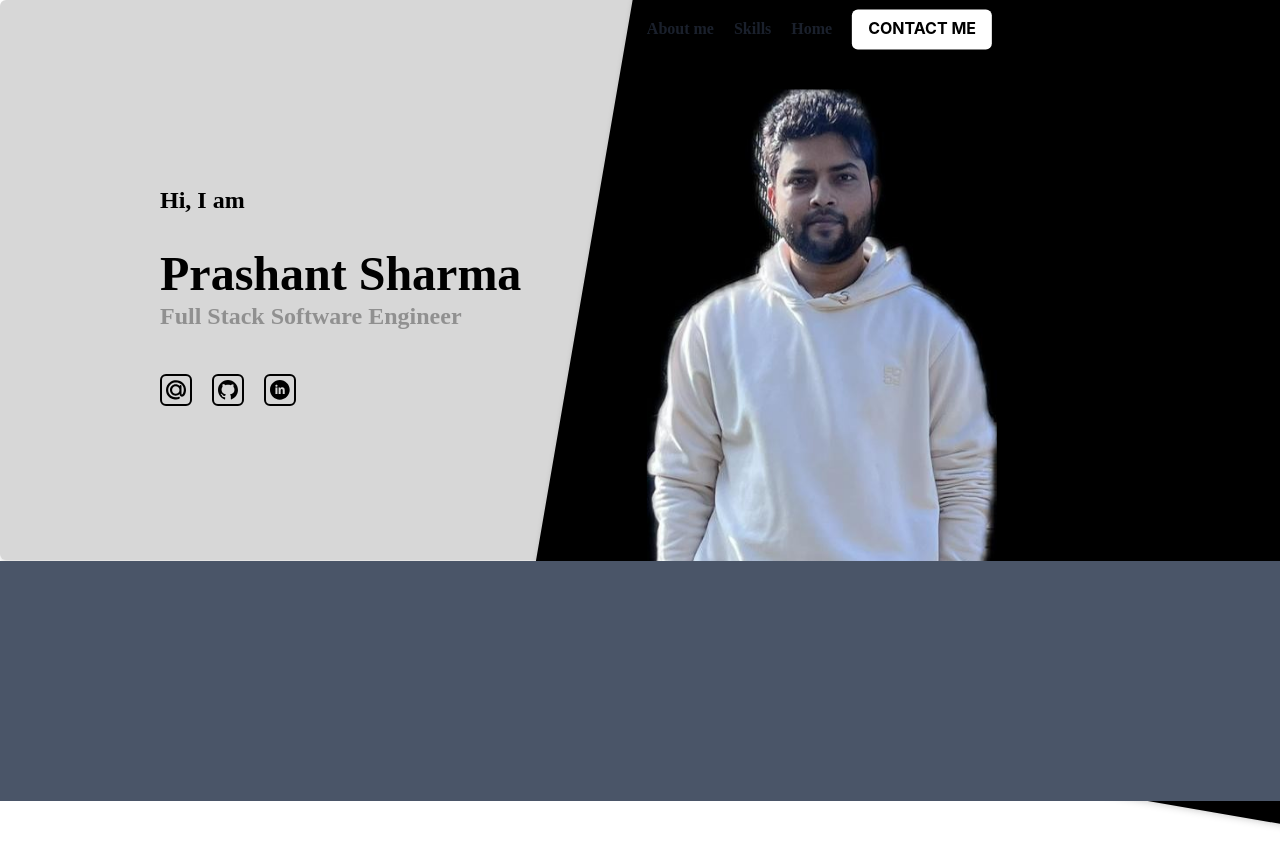
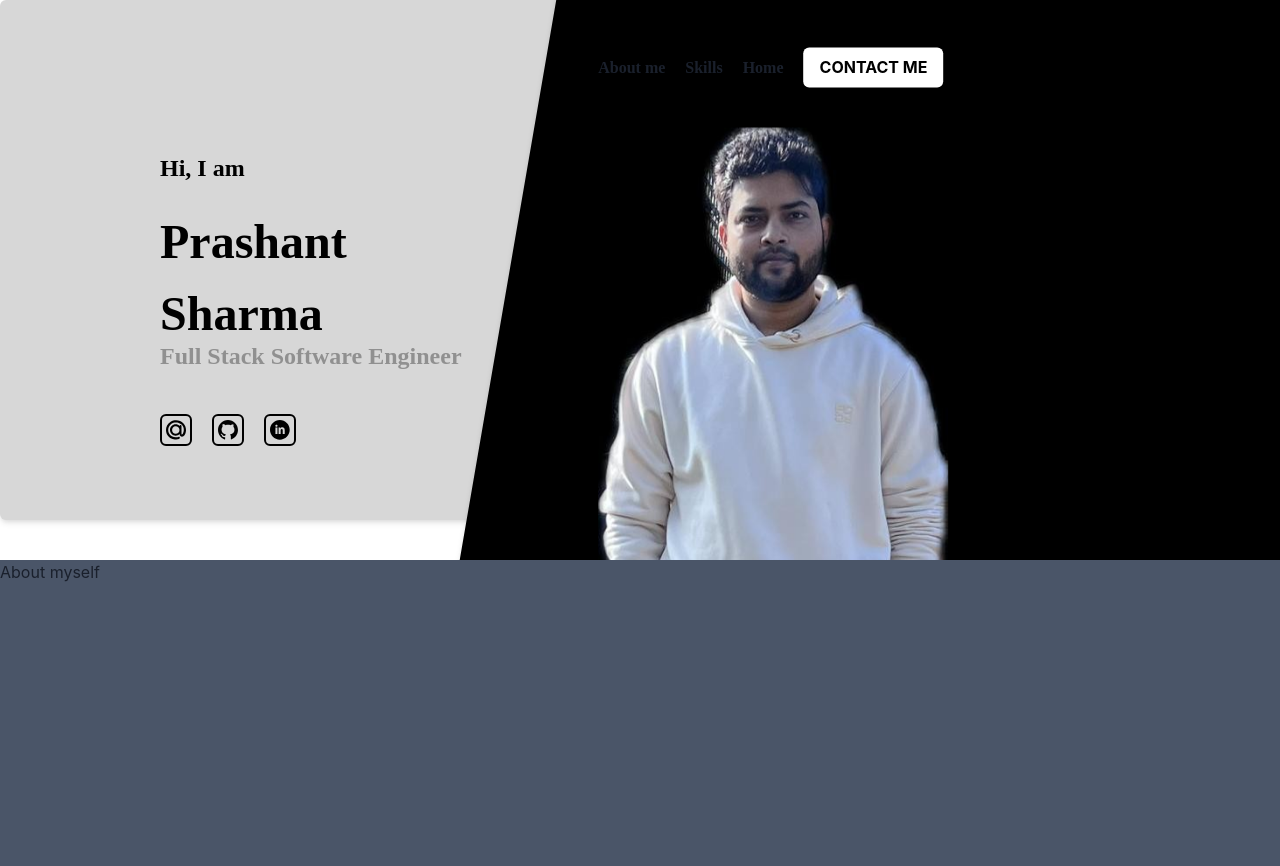
Before and after one commit to prashantsharma12911/Portfolio, a React (Vite) app: page / in a window 1280 px wide. Shown: the top 866 px of the page. Built offline with nearby package versions, Linux system fonts and the light colour scheme.

Commit message:
ui fix for device size > md

```diff
--- a/src/App.tsx
+++ b/src/App.tsx
@@ -1,33 +1,33 @@
-import { Box, Button, Flex, GridItem, HStack, SimpleGrid, Text } from '@chakra-ui/react'
+import { Box, Button, Flex, Grid, GridItem, HStack, Show, SimpleGrid, Text } from '@chakra-ui/react'
 import NavBar from './components/NavBar'
 import ProfileGrid from './components/ProfileGrid'
 
 const App = () => {
   return (
-    // <>
-    // <Flex width="100%" justifyContent="flex-end" p={4} bg='black'>
-    //   <NavBar/>
-    // </Flex>
-    //   <ProfileGrid/>
-    // </>
-    <Box borderRadius="0">
 
-      {/* <Text height={100}>IMPLEMENTATION IN PROGRESS</Text> */}
-      <ProfileGrid/>
+    <Box>
+      <Show below="md">
+        <Box height={100} bg='yellow'>
+          <Text>Hello small device</Text>
+        </Box>
+      </Show>
 
-      {/* <Box width='100vw' height='20vh' display='flex'>
-        <Box width='100vw' height='10vh' bg='blue'>
+      <Show above="md" >
+        {/* <Box w='100vw' h='100vh' position='absolute' overflowX='hidden'> */}
 
+        <ProfileGrid />
+        <Box h='70vh'></Box>
+        {/* height calculations are from top so we need to fix it */}
+        <Box w='100vw' h='120vh' bg='gray.600'>
+          <Text>About myself</Text>
         </Box>
-        <Box width='100vw' height='10vh' bg='red'>
 
-        </Box>
-      </Box> */}
+      </Show>
+
+
+
 
     </Box>
-    // <Box bg='black' width='100vw' height='39.07vh'>
-
-    // </Box>
   )
 }
 
--- /dev/null
+++ b/src/components/PortfolioHeading.tsx
@@ -0,0 +1,21 @@
+import { Text, Image, HStack, Box } from "@chakra-ui/react"
+import github from '../assets/github.svg'
+import linkedin from '../assets/linkedin.svg'
+import mail from '../assets/mail.svg'
+
+const PortfolioHeading = () => {
+    return (
+        <>
+            <Text fontFamily='Raleway' color='black' fontWeight='bold' fontSize='2xl' marginY='8'>Hi, I am</Text>
+            <Text fontFamily='Raleway' color='black' fontWeight='extrabold' fontSize='5xl' marginY={-3}>Prashant Sharma</Text>
+            <Text fontFamily='Raleway' color='#909090' fontWeight='semibold' fontSize='2xl' >Full Stack Software Engineer</Text>
+            <HStack marginY={10} spacing={5}>
+                <Image src={mail} boxSize={8} boxShadow={4} borderRadius="md" border="2px solid black" padding={1} />
+                <Image src={github} boxSize={8} boxShadow={4} borderRadius="md" border="2px solid black" padding={1} />
+                <Image src={linkedin} boxSize={8} boxShadow={4} borderRadius="md" border="2px solid black" padding={1} />
+            </HStack>
+        </>
+    )
+}
+
+export default PortfolioHeading
--- a/src/components/ProfileGrid.tsx
+++ b/src/components/ProfileGrid.tsx
@@ -1,73 +1,45 @@
-import { Box, GridItem, HStack, Icon, IconButton, SimpleGrid, Text , Image } from '@chakra-ui/react';
+import { Box, GridItem, HStack, Icon, IconButton, SimpleGrid, Text, Image } from '@chakra-ui/react';
 import NavBar from './NavBar';
 import { useEffect } from 'react';
 import PortfolioImage from './PortfolioImage';
-import github from '../assets/github.svg'
-import linkedin from '../assets/linkedin.svg'
-import mail from '../assets/mail.svg'
+import PortfolioHeading from './PortfolioHeading';
+
 
 const ProfileGrid = () => {
-  // useEffect(() => {
-  //   document.body.style.overflow = 'hidden';
-  //   return () => {
-  //     document.body.style.overflow = 'auto';
-  //   };
-  // }, []);
-
   return (
-    <Box overflow='hidden' borderRadius="0">
-         {/* <Box  borderRadius="0"> */}
-
+    <Box w='100vw' h='70vh' overflow='hidden' position='absolute'>
         <Box
-        w="100vw"
-        h="70vh"
+          w="50vw"
+          h="520px"
           bg="#D7D7D7"
           color="white"
-        display="flex"
-        // alignItems="center"
-        // justifyContent="center"
           borderRadius="md"
           boxShadow="md"
-        // position="absolute"
-        top={10}
-        left={0}
+
+          position='absolute'
         >
           <Box marginX={40} marginY={150}>
-        <Text  fontFamily='Raleway' color='black' fontWeight='bold' fontSize='2xl' marginY='8'>Hi, I am</Text>
-        <Text fontFamily='Raleway' color='black' fontWeight='extrabold' fontSize='5xl' marginY={-3}>Prashant Sharma</Text>
-        <Text fontFamily='Raleway' color='#909090' fontWeight='semibold' fontSize='2xl' >Full Stack Software Engineer</Text>
-        <HStack marginY={10} spacing={5}>
-        <Image src={mail} boxSize={8} boxShadow={4} borderRadius="md" border="2px solid black" padding={1}/>
-        <Image src={github} boxSize={8} boxShadow={4} borderRadius="md" border="2px solid black" padding={1}/>
-        <Image src={linkedin} boxSize={8} boxShadow={4} borderRadius="md" border="2px solid black" padding={1}/>
-        </HStack>
+            <PortfolioHeading />
           </Box>
-
-
         </Box>
         <Box
-        w="94vw"
-        h="105vh"
+          w="70vw"
+          h="750px"
           bg="black"
-        // display="flex"
-        // alignItems="center"
-        // justifyContent="flex-start"
           borderRadius="md"
-        // zIndex={1}
           boxShadow="md"
-        position="relative"
-        top={'-75vh'}
-        left={"45vw"}
+          position="absolute"
+          top='-10vh'
+          left={"40vw"}
           transform="rotate(9.78deg)"
           overflow='hidden'
-        // border='2px solid red'
         >
-        <Box top={10} position='relative' transform='rotate(-9.78deg)' left={10}>
-        <NavBar/>
-        <PortfolioImage/>
+          <Box top={40} position='absolute' transform='rotate(-9.78deg)' left={20}>
+            <NavBar />
+            <PortfolioImage />
           </Box>
         </Box>
-      <Box width='100vw' height='30vh' bg='gray.600' zIndex={10} position='relative' top='-104.9vh'/>
+        {/* <Box width='100vw' height='200vh' bg='red' zIndex={2} top={20} position='absolute'/> */}
     </Box>
   );
 };
```
Lines whose indentation alone changed are shown as unchanged.
